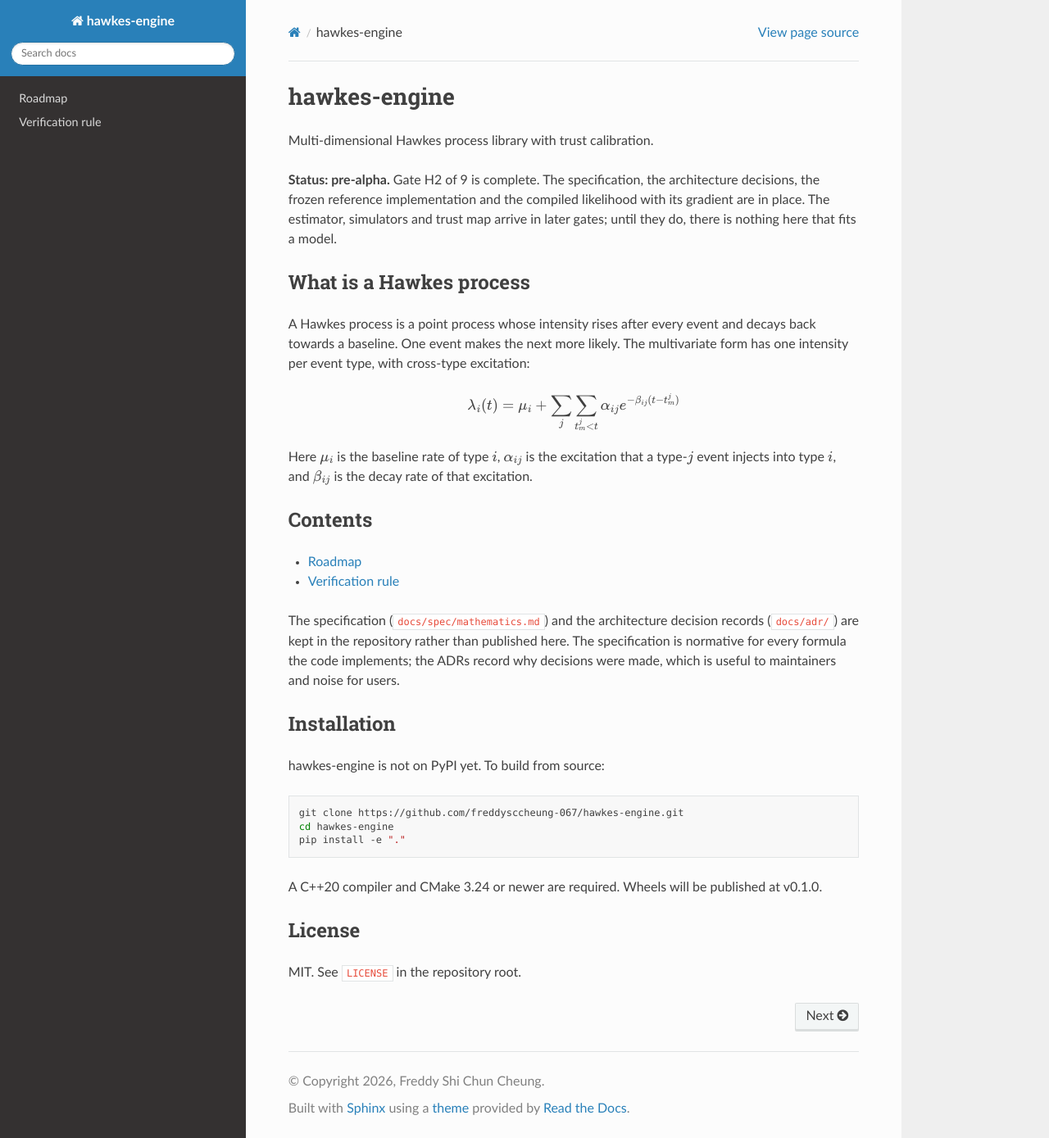
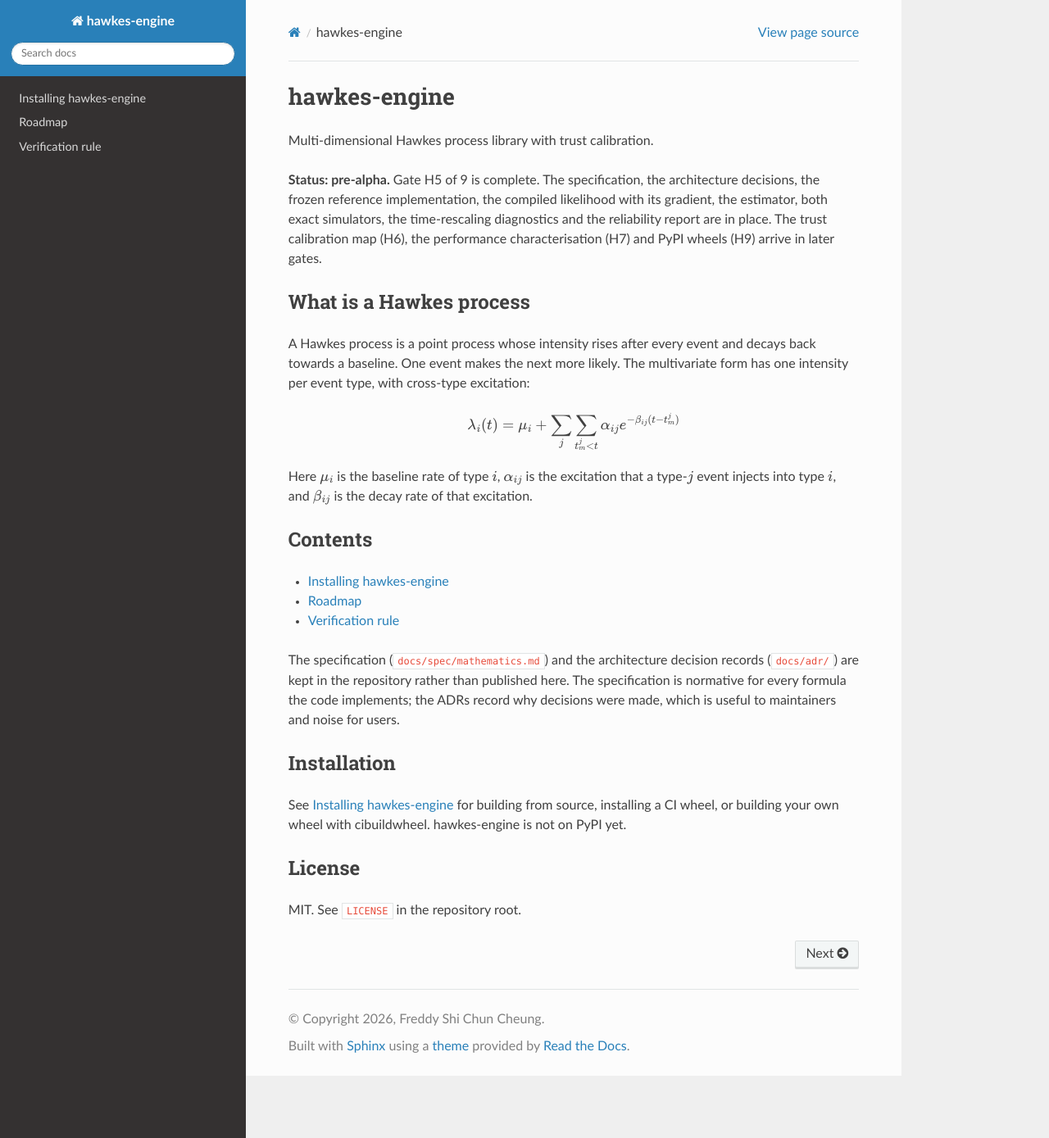
Before and after one commit to freddysccheung-067/hawkes-engine, a Sphinx documentation site: the page built from docs/index.md, in a window 1280 px wide and 1389 px high. Shown: the whole window at 82% size. Built offline with Sphinx 7.4.7 and the Read the Docs theme 3.1.0, drawn with Linux system fonts in a browser that asks for light colours.

Commit message:
Add install.md and update the docs index
install.md covers building from source on all three platforms, installing
a CI wheel, and building your own wheel with cibuildwheel. The index now
reflects H5 rather than H2, links to the install guide rather than
inlining a snippet, and lists install.md in the toctree so the build
succeeds.

````diff
--- a/docs/index.md
+++ b/docs/index.md
@@ -2,11 +2,12 @@
 
 Multi-dimensional Hawkes process library with trust calibration.
 
-**Status: pre-alpha.** Gate H2 of 9 is complete. The specification, the
-architecture decisions, the frozen reference implementation and the compiled
-likelihood with its gradient are in place. The estimator, simulators and trust
-map arrive in later gates; until they do, there is nothing here that fits a
-model.
+**Status: pre-alpha.** Gate H5 of 9 is complete. The specification, the
+architecture decisions, the frozen reference implementation, the compiled
+likelihood with its gradient, the estimator, both exact simulators, the
+time-rescaling diagnostics and the reliability report are in place. The trust
+calibration map (H6), the performance characterisation (H7) and PyPI wheels (H9)
+arrive in later gates.
 
 ## What is a Hawkes process
 
@@ -39,16 +41,8 @@ users.
 
 ## Installation
 
-hawkes-engine is not on PyPI yet. To build from source:
-
-```bash
-git clone https://github.com/freddysccheung-067/hawkes-engine.git
-cd hawkes-engine
-pip install -e "."
-```
-
-A C++20 compiler and CMake 3.24 or newer are required. Wheels will be published
-at v0.1.0.
+See [](install.md) for building from source, installing a CI wheel, or building
+your own wheel with cibuildwheel. hawkes-engine is not on PyPI yet.
 
 ## License
 
````
Also changed, not shown: other parts of docs/index.md (+1 -0 lines).
